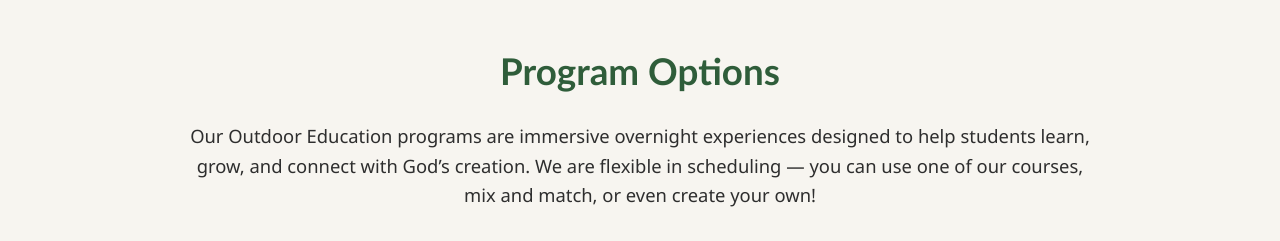
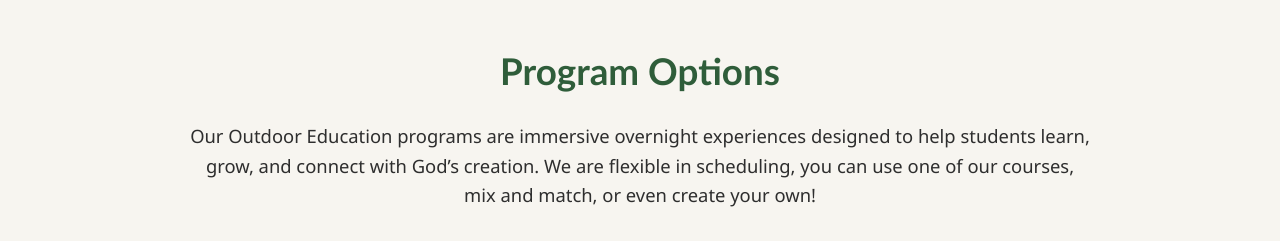
Before and after one commit to erukisha/HeitsPointOutdoorEd, a plain HTML site: page index.html in a window 1280 px wide. Shown: the part 3300-3541 px from the top of the page. Drawn offline with Linux system fonts and the light colour scheme.

Commit message:
Update index.html

```diff
--- a/index.html
+++ b/index.html
@@ -597,7 +597,8 @@
                     classroom
                     and places them directly into God’s creation. Through guided exploration, experimentation, and
                     teamwork,
-                    students learn by doing and connecting academic concepts to real-world experiences in meaningful ways.
+                    students learn by doing and connecting academic concepts to real-world experiences in meaningful
+                    ways.
                 </p>
 
                 <p>
@@ -866,7 +867,7 @@
         <p class="options-intro">
             Our Outdoor Education programs are immersive overnight experiences
             designed to help students learn, grow, and connect with God’s creation.
-            We are flexible in scheduling — you can use one of our courses, mix and match, or even create your own!
+            We are flexible in scheduling, you can use one of our courses, mix and match, or even create your own!
         </p>
 
         <div class="options-content">
```
